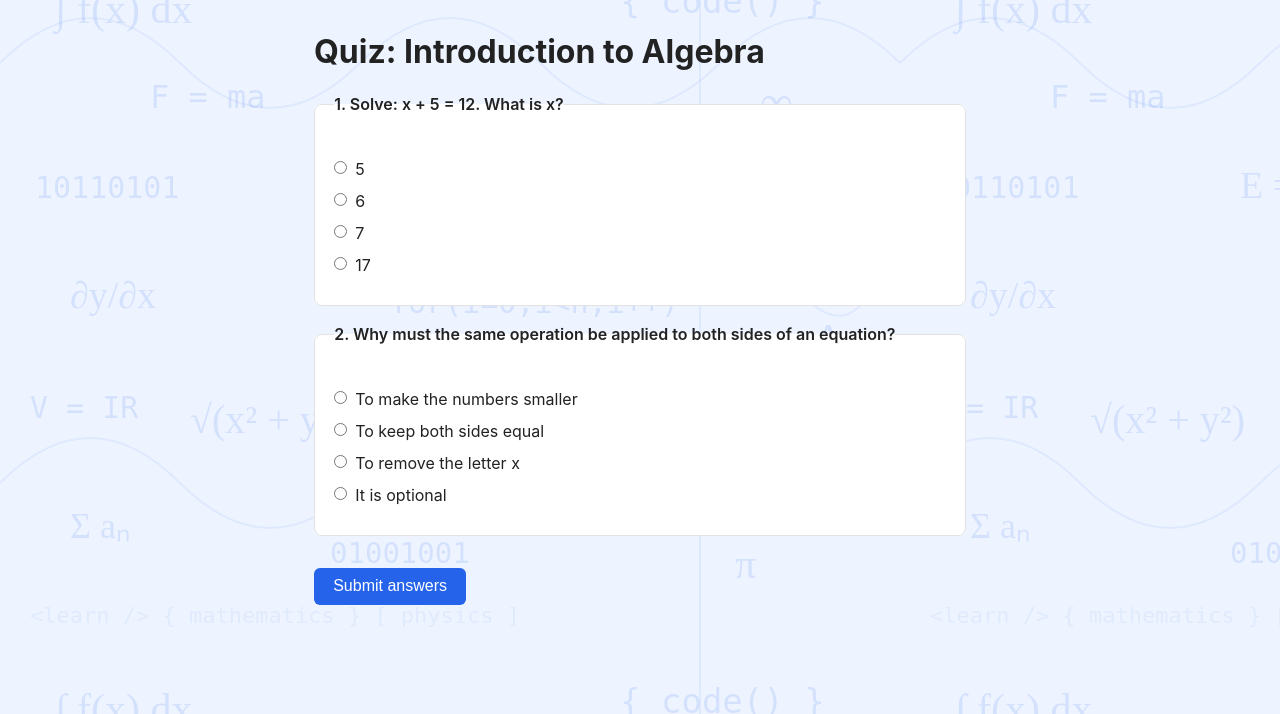
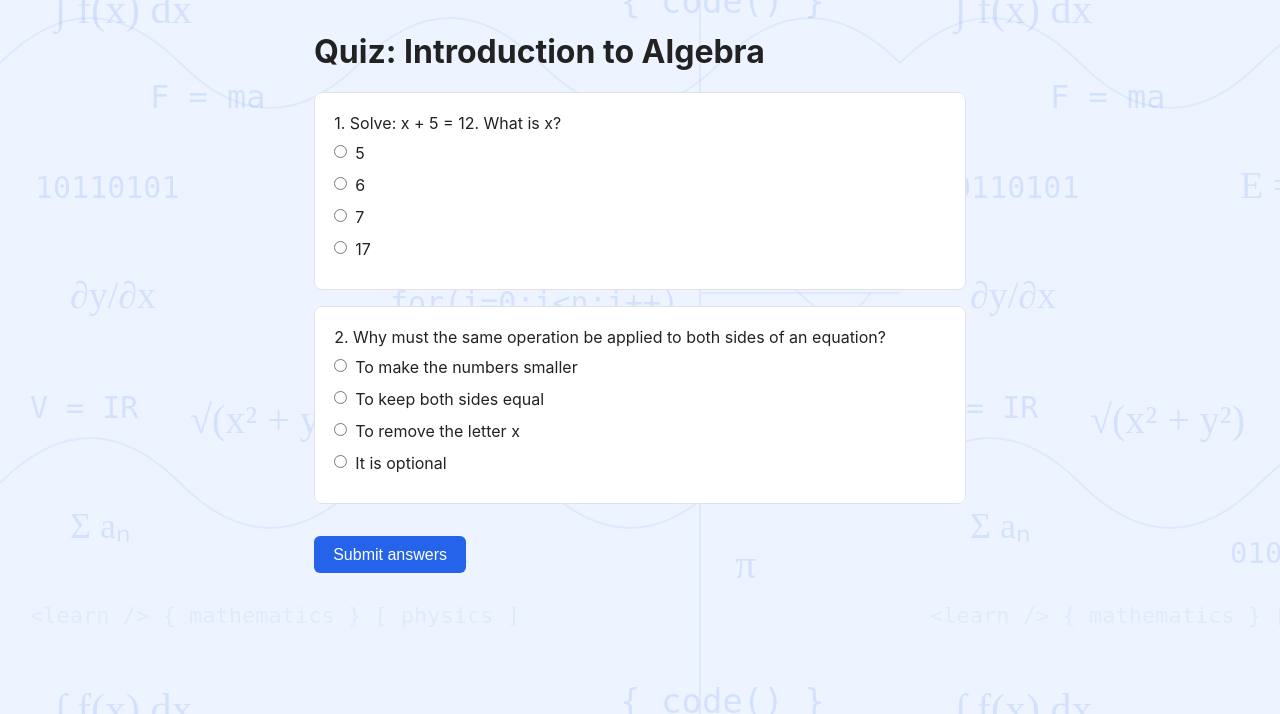
Before and after one commit to sriprasadjoshi2005/Learning-Hub, a Flask app: page /quiz/maths/1 in a window 1280 px wide. Shown: the part 57-771 px from the top of the page. Run offline with Flask 3, Linux system fonts and the light colour scheme; the visitor is signed in with stand-in values (Sample User, id 1).

Commit message:
usual changes

```diff
--- a/templates/quiz.html
+++ b/templates/quiz.html
@@ -6,11 +6,13 @@
   {% for q in lesson.quiz %}
     {% set qidx = loop.index0 %}
 <fieldset>
-      <legend>{{ loop.index }}. {{ q.question }}</legend>
+  <div class="question">
+    {{ loop.index }}. {{ q.question }}
+  </div>
   {% for opt in q.options %}
     <label class="option">
       <input type="radio" name="q{{ qidx }}" value="{{ loop.index0 }}" required>
-          {{ opt }}
+      <span>{{ opt }}</span>
     </label>
   {% endfor %}
 </fieldset>
```
Lines whose indentation alone changed are shown as unchanged.
